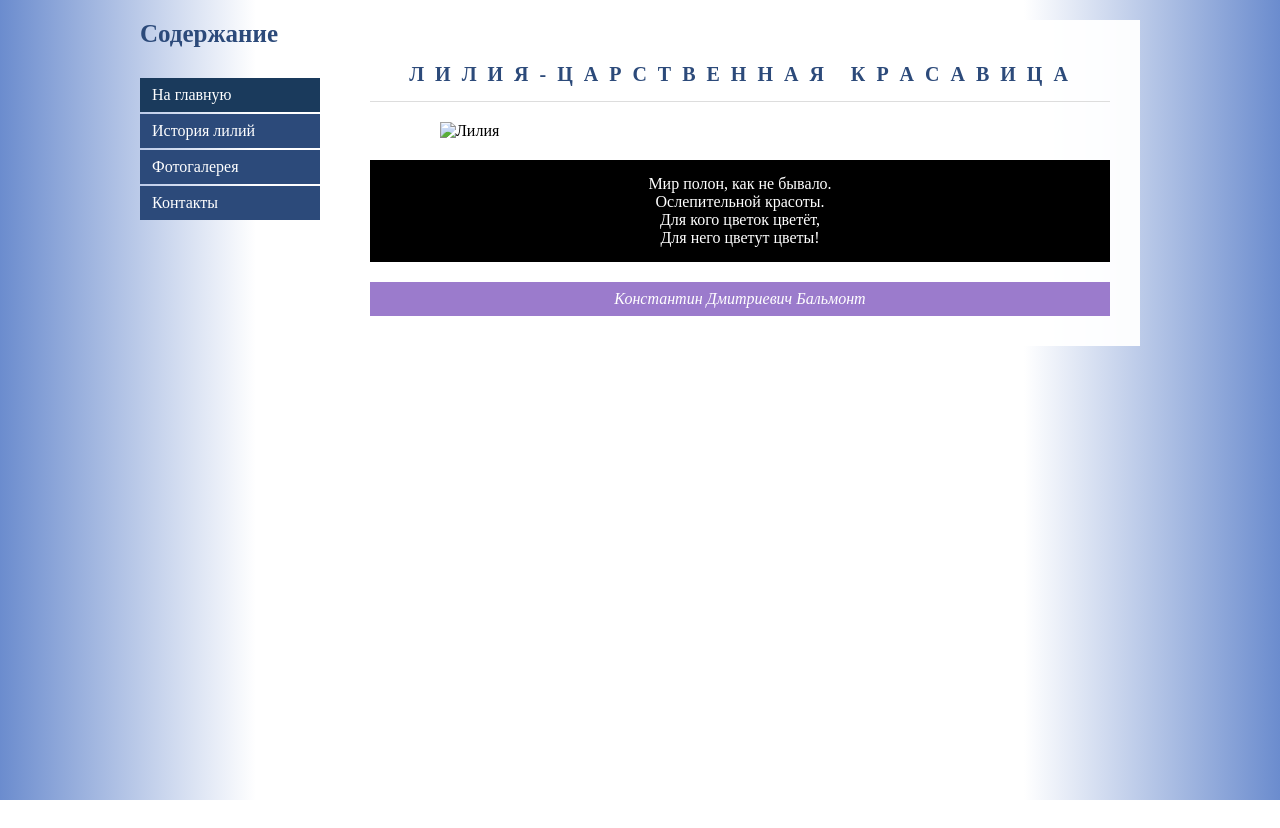
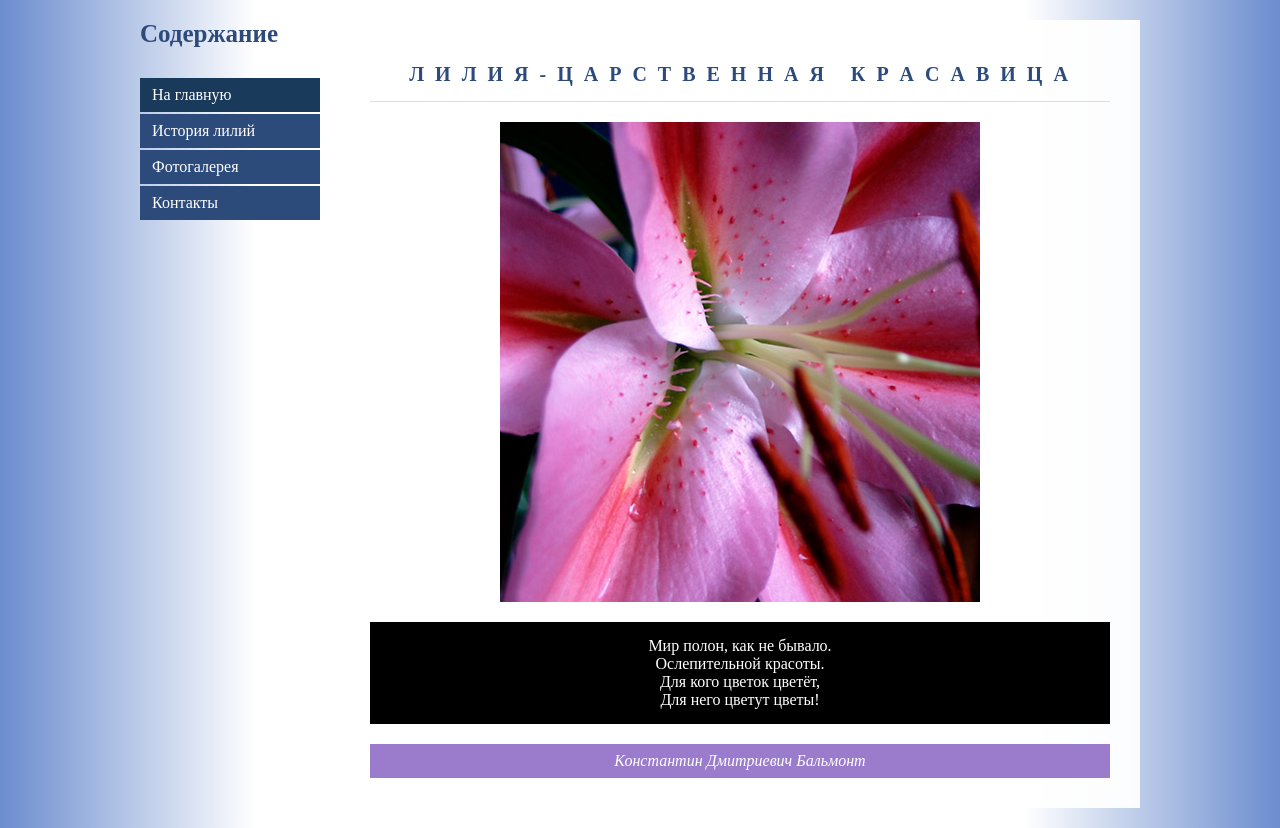
Before and after one commit to natashaber07-svg/lily-history, a plain HTML site: page index.html in a window 1280 px wide. Before the commit the page ends 800 px from the top, so only its background shows below. Drawn offline with Linux system fonts and the light colour scheme.

Commit message:
Update index.html

```diff
--- a/index.html
+++ b/index.html
@@ -21,7 +21,7 @@
         <div class="main-content">
             <h1 class="page-title">Л И Л И Я - Ц А Р С Т В Е Н Н А Я &nbsp; К Р А С А В И Ц А</h1>
 
-            <img src="images/7286.jpg" alt="Лилия" class="center-image" style="max-width: 600px;">
+            <img src="7286.jpg" alt="Лилия" class="center-image" style="max-width: 600px;">
 
             <div class="text-block">
                 Мир полон, как не бывало.<br>
```
